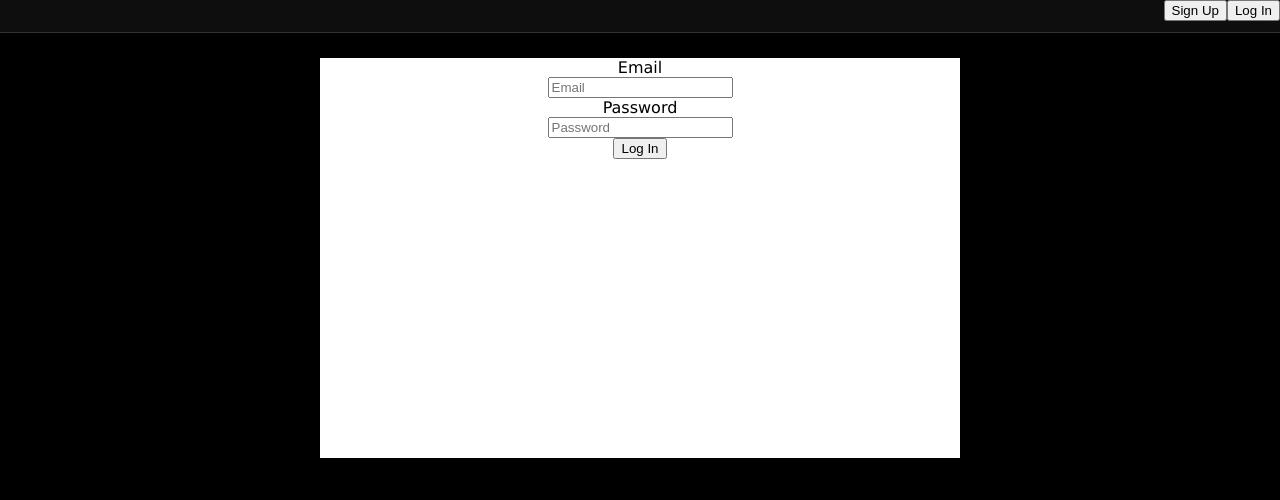
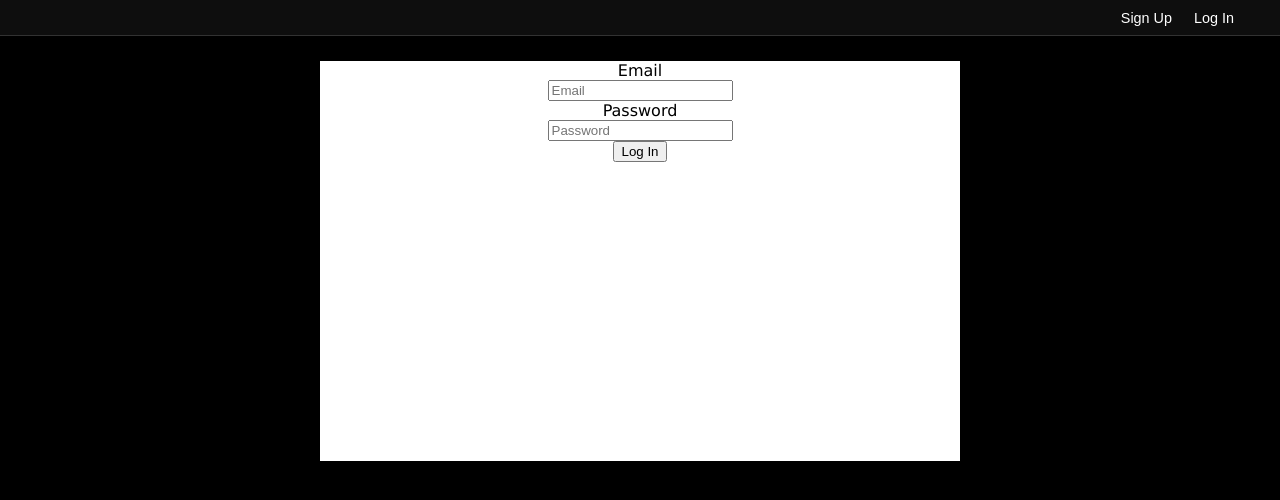
Before and after one commit to sebapkfd/odinbook, a React (Create React App) app: page /login in a window 1280 px wide. Shown: the top 500 px of the page. Built offline with nearby package versions, Linux system fonts and the light colour scheme.

Commit message:
Closed session Navbar styled and both navbars height changed

```diff
--- a/src/App.css
+++ b/src/App.css
@@ -67,14 +67,15 @@ p {
 .open-session, .close-session {
   background-color: rgb(14, 14, 14);
   border-bottom: rgb(50, 50, 50) solid 1px;
-  height: 2em;
+  height: 2.2em;
 }
 
 #log-out-container button {
   height: 100%;
 }
 
-.open-session button {
+.open-session button,
+.close-session button {
   background-color: rgb(14, 14, 14);
   color: white;
   border: none;
@@ -82,7 +83,8 @@ p {
   font-size: 0.9em;
 }
 
-.open-session button:hover {
+.open-session button:hover,
+.close-session a button:hover {
   background-color: rgb(50, 50, 50);
 }
 
@@ -90,14 +92,19 @@ p {
   display: flex;
 }
 
-.open-session__links button {
+.close-session {
+  display: flex;
+  justify-content: flex-end;
+  padding: 0 30px;
+}
+
+.close-session button {
+  height: 100%;
   margin-right: 10px;
 }
 
-
-.close-session {
-  display: flex;
-  justify-content: flex-end;
+.open-session__links button {
+  margin-right: 10px;
 }
 
 .post-page {
```
